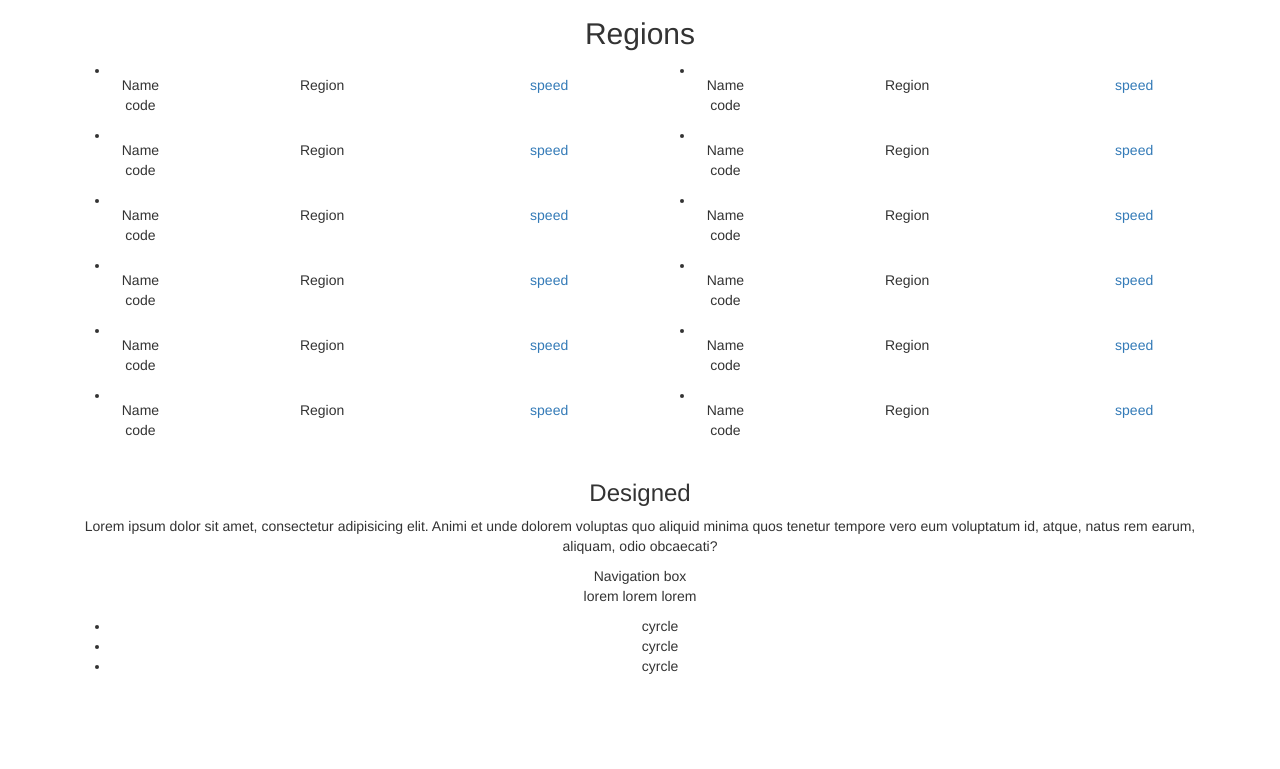
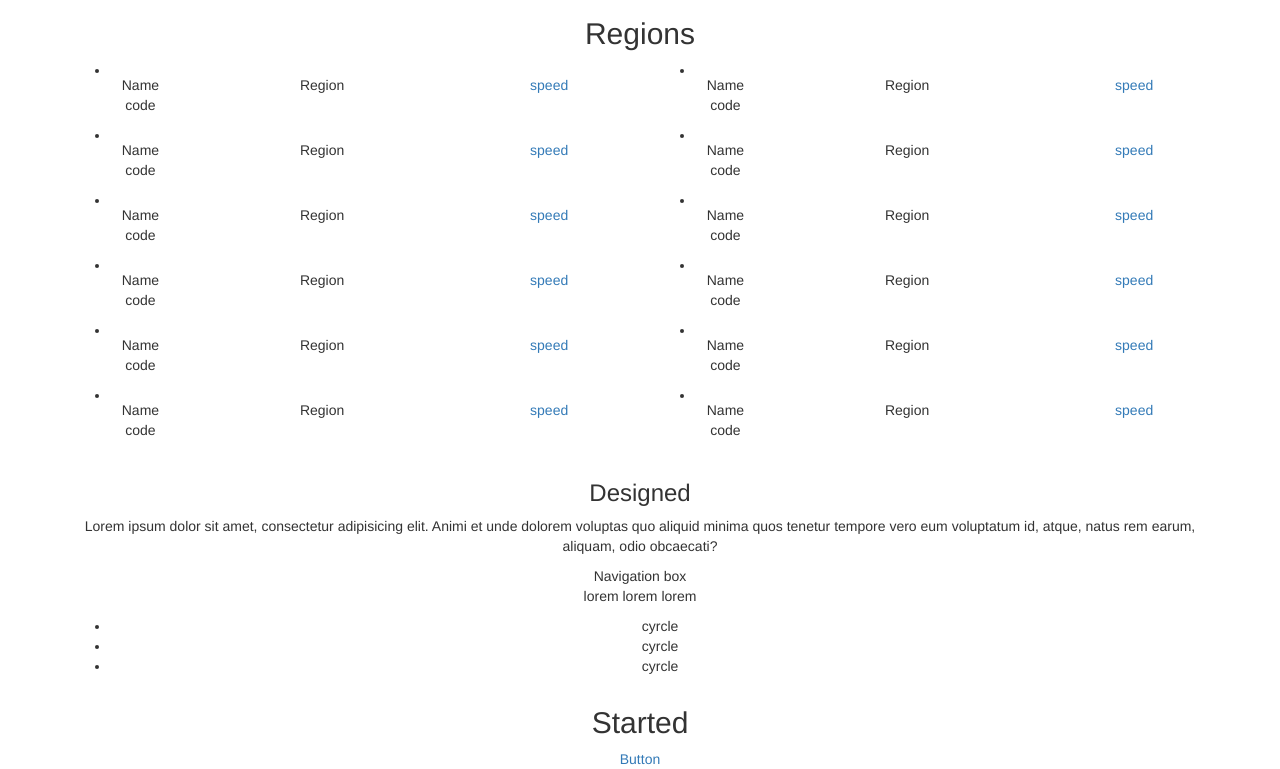
Before and after one commit to alessiobonetti/html-css-digitalocean, a plain HTML site: page index.html in a window 1280 px wide. Shown: the part 1095-1864 px from the top of the page. Before the commit the page ends 1781 px from the top, so only its background shows below. Drawn offline with nearby package versions, Linux system fonts and the light colour scheme.

Commit message:
Main stared Resp. Finito

```diff
--- a/css/style.css
+++ b/css/style.css
@@ -2,6 +2,10 @@
   text-align: center;
 }
 
+.container_wrapper {
+  max-width: 600px;
+  margin: auto;
+}
 
 
 /* RESPONSIVE */
--- a/index.html
+++ b/index.html
@@ -537,9 +537,18 @@
       </section>
       <!-- Development teams love Digitaloceans -->
 
-      </section>
 
-      <section>
+      <section id="main_getstarted" class="txt_center">
+        <div class="container_wrapper">
+          <div class="container-fluid">
+            <div class="row">
+              <div class="col-xs-12">
+                <h2>Started</h2>
+                <a href="#">Button</a>
+              </div>
+            </div>
+          </div>
+        </div>
 
       </section>
 
```
Lines whose indentation alone changed are shown as unchanged.
